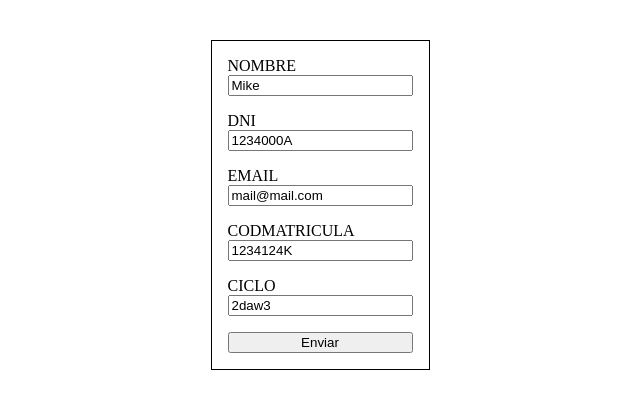
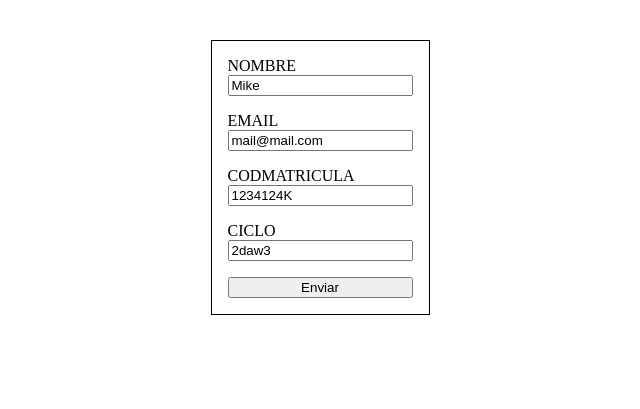
Before and after one commit to martinfgar/DWS, a PHP site: page /AlumnoForm.php?dni=1234000A in a window 1280 px wide. Shown: the top 409 px of the page, without its empty margins (320-960 px from the left). Run offline with PHP 8.4, Linux system fonts and the light colour scheme; data comes from the database, SQL or seed files in the repository.

Commit message:
hidden dni field

```diff
--- a/mysqlAlumnos/AlumnoForm.php
+++ b/mysqlAlumnos/AlumnoForm.php
@@ -20,6 +20,9 @@
         form{
             margin:2em;
             border: 1px solid black;
+        }
+        [hidden]{
+            display: none;
         }
     </style>
 </head>
@@ -56,10 +59,13 @@
 
     }
     foreach ($alumno as $campo=>$valor){
-        echo '<div class="form-field">';
+        $ocultar = (isset($_GET['dni']) && $campo == 'dni') ? 'hidden' : 'false';
+        echo "<div class='form-field' {$ocultar}>";
         echo "<label for='{$campo}'>".strtoupper($campo)."</label>";
         echo "<input type='text' name='{$campo}' id='{$campo}' value= '{$valor}'>";
         echo "</div>";
+
+
     }
     ?>
 
```
